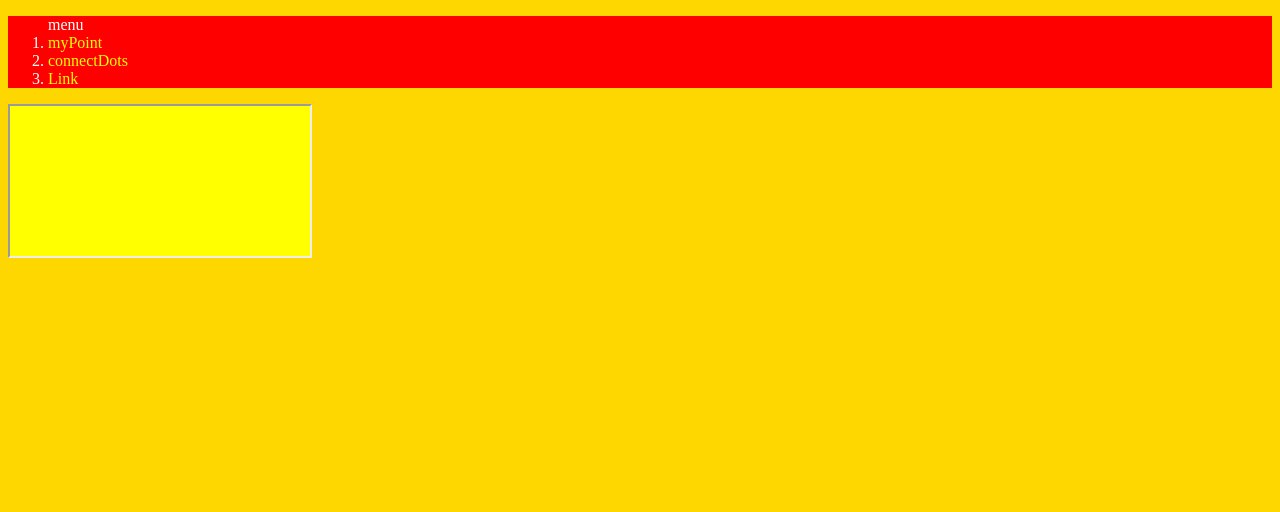
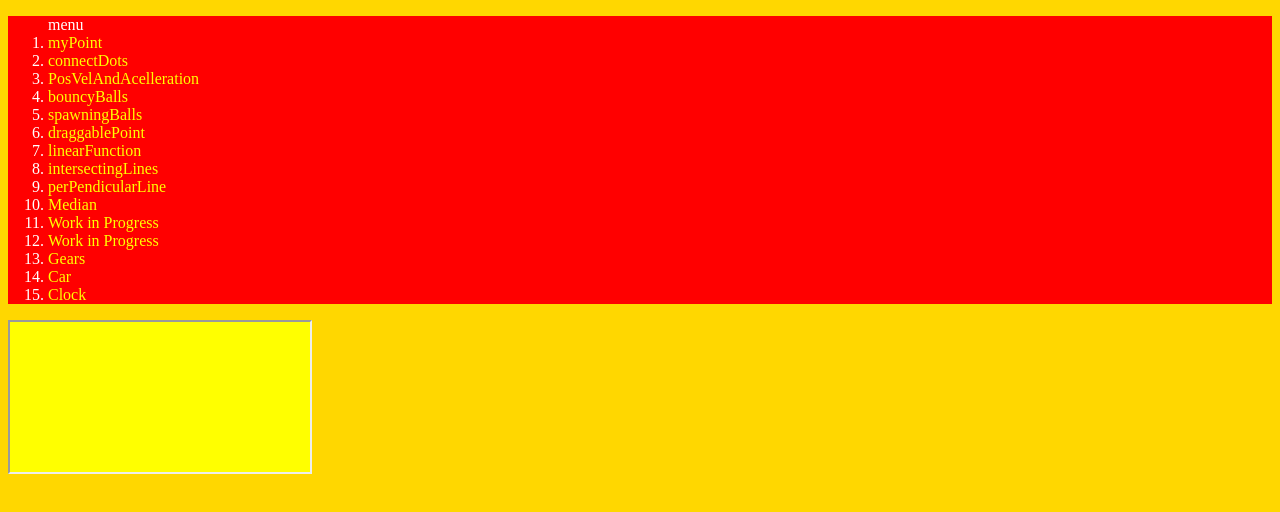
Before and after one commit to ImAShark/WiskundePortfolio, a plain HTML site: page portfolio/index.html in a window 1280 px wide. Drawn offline with Linux system fonts and the light colour scheme.

Commit message:
portfolio update

```diff
--- a/portfolio/index.html
+++ b/portfolio/index.html
@@ -11,7 +11,19 @@
         <ol>menu
           <li><a href="../html/01myPoint/index.html" target="myIframe">myPoint</li>
           <li><a href="../html/02connectDots/index.html" target="myIframe">connectDots</li>
-          <li><a href="../html/" target="myIframe">Link</li>
+          <li><a href="../html/03PosVelAndAcelleration/index.html" target="myIframe">PosVelAndAcelleration</li>
+          <li><a href="../html/04bouncyBalls/index.html" target="myIframe">bouncyBalls</li>
+          <li><a href="../html/05spawningBalls/index.html" target="myIframe">spawningBalls</li>
+          <li><a href="../html/06draggablePoint/index.html" target="myIframe">draggablePoint</li>
+          <li><a href="../html/07linearFunction/index.html" target="myIframe">linearFunction</li>
+          <li><a href="../html/08intersectingLines/index.html" target="myIframe">intersectingLines</li>
+          <li><a href="../html/09perPendicularLine/index.html" target="myIframe">perPendicularLine</li>
+          <li><a href="../html/10Median/index.html" target="myIframe">Median</li>
+          <li><a href="../html/11/index.html" target="myIframe">Work in Progress</li>
+          <li><a href="../html/12/index.html" target="myIframe">Work in Progress</li>
+          <li><a href="../html/13Gears/index.html" target="myIframe">Gears</li>
+          <li><a href="../html/14Car/index.html" target="myIframe">Car</li>
+          <li><a href="../html/15Clock/index.html" target="myIframe">Clock</li>
         </ol>
 
       </div>
```
